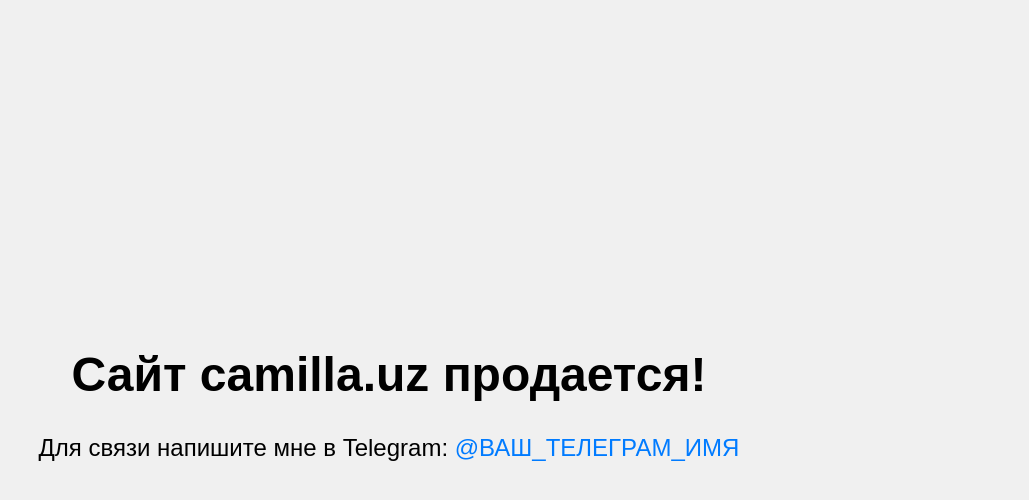
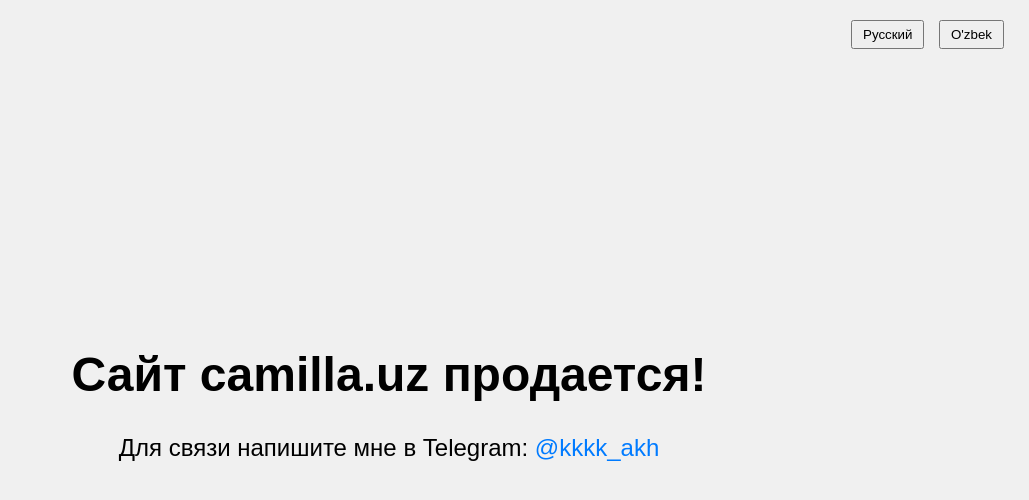
Before and after one commit to Khasan1111/camilla, a plain HTML site: page index.html in a window 1280 px wide. Shown: the whole page, without its empty margins (251-1280 px from the left). Drawn offline with Linux system fonts and the light colour scheme.

Commit message:
Добавил поддержку русского и узбекского языков

```diff
--- a/index.html
+++ b/index.html
@@ -3,7 +3,7 @@
 <head>
     <meta charset="UTF-8">
     <meta name="viewport" content="width=device-width, initial-scale=1.0">
-    <title>Camilla.uz на продажу</title>
+    <title>Camilla.uz на продажу | Sotiladi</title>
     <style>
         body {
             font-family: Arial, sans-serif;
@@ -25,12 +25,41 @@
         a:hover {
             text-decoration: underline;
         }
+        .lang-switcher {
+            position: absolute;
+            top: 20px;
+            right: 20px;
+        }
+        .lang-switcher button {
+            margin: 0 5px;
+            padding: 5px 10px;
+            cursor: pointer;
+        }
     </style>
 </head>
 <body>
+    <div class="lang-switcher">
+        <button onclick="setLanguage('ru')">Русский</button>
+        <button onclick="setLanguage('uz')">O'zbek</button>
+    </div>
     <div class="message">
-        <h1>Сайт camilla.uz продается!</h1>
-        <p>Для связи напишите мне в Telegram: <a href="https://t.me/ВАШ_ТЕЛЕГРАМ_ИМЯ" target="_blank">@ВАШ_ТЕЛЕГРАМ_ИМЯ</a></p>
+        <h1 id="title">Сайт camilla.uz продается!</h1>
+        <p id="contact">Для связи напишите мне в Telegram: <a href="https://t.me/kkkk_akh" target="_blank">@kkkk_akh</a></p>
     </div>
+    <script>
+        function setLanguage(lang) {
+            if (lang === 'ru') {
+                document.getElementById('title').textContent = 'Сайт camilla.uz продается!';
+                document.getElementById('contact').innerHTML = 'Для связи напишите мне в Telegram: <a href="https://t.me/kkkk_akh" target="_blank">@kkkk_akh</a>';
+                document.documentElement.lang = 'ru';
+            } else if (lang === 'uz') {
+                document.getElementById('title').textContent = 'Camilla.uz sayti sotiladi!';
+                document.getElementById('contact').innerHTML = 'Bog\'lanish uchun Telegramda yozing: <a href="https://t.me/kkkk_akh" target="_blank">@kkkk_akh</a>';
+                document.documentElement.lang = 'uz';
+            }
+        }
+        // Установить русский язык по умолчанию
+        setLanguage('ru');
+    </script>
 </body>
 </html>
```
